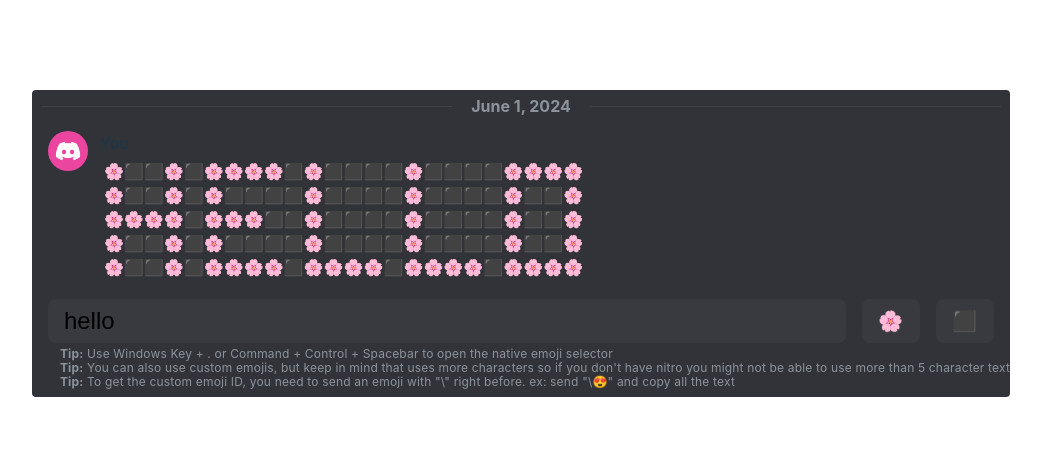
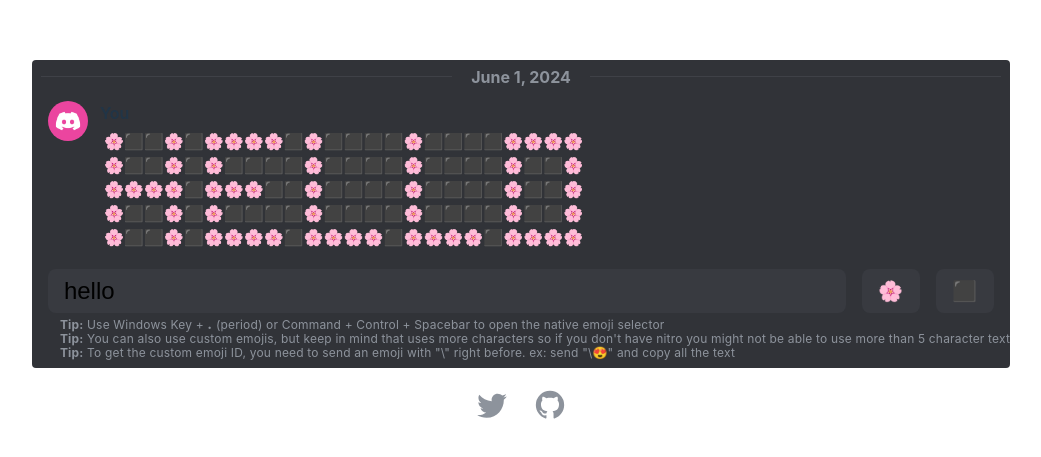
Before and after one commit to Fraulk/emoji-text, a React (Vite) app: page / in a window 1280 px wide. Shown: the part 157-614 px from the top of the page, without its empty margins (119-1160 px from the left). Built offline with nearby package versions, Linux system fonts and the light colour scheme.

Commit message:
add: socials

```diff
--- a/src/App.scss
+++ b/src/App.scss
@@ -145,6 +145,40 @@
     }
 }
 
+.socials {
+    margin-top: 1rem;
+    display: flex;
+    gap: 1rem;
+    justify-content: center;
+
+    .socials__item {
+        width: 34px;
+        height: 34px;
+        padding: .25rem;
+        display: flex;
+        justify-content: center;
+        align-items: center;
+        cursor: pointer;
+        border-radius: 4px;
+        transition: box-shadow .1s ease-out, background-color .1s ease-out;
+        color: #8d939c;
+    }
+
+    .socials__item:hover {
+        background-color: #393c41;
+        box-shadow: 0 6px 5px -2px #00000041;
+
+        &.twitter {
+            color: #1da1f2;
+        }
+
+        &.github {
+            color: #6e5494;
+        }
+    }
+
+}
+
 @keyframes slideIn {
     from {
         top: -2.35rem;
--- a/src/App.tsx
+++ b/src/App.tsx
@@ -18,8 +18,6 @@ const App = () => {
         month: 'long',
         day: 'numeric',
       };
-
-    // https://discord.com/channels/549986543650078722/549986543650078725/1246131082676535347
 
     const filterText = (e: any) => {
         const value = e.target.value;
@@ -55,6 +53,7 @@ const App = () => {
     }
 
     return (
+        <>
             <div className="app">
                 <div className="date-separator">{new Date().toLocaleDateString(undefined, dateStringOptions)}</div>
                 <div className="gvp__guesses__item">
@@ -121,11 +120,20 @@ const App = () => {
                     />
                 </div>
                 <div className="tips">
-                <div className="tip"><span>Tip:</span> Use Windows Key + . or Command + Control + Spacebar to open the native emoji selector</div>
+                    <div className="tip"><span>Tip:</span> Use Windows Key + <span style={{fontSize: ".9rem"}}>.</span> (period) or Command + Control + Spacebar to open the native emoji selector</div>
                     <div className="tip"><span>Tip:</span> You can also use custom emojis, but keep in mind that uses more characters so if you don't have nitro you might not be able to use more than 5 character text</div>
                     <div className="tip"><span>Tip:</span> To get the custom emoji ID, you need to send an emoji with "\" right before. ex: send "\😍" and copy all the text</div>
                 </div>
             </div>
+            <div className="socials">
+                <a className="socials__item twitter" href="https://twitter.com/freaksboi" target="_blank">
+                    <svg xmlns="http://www.w3.org/2000/svg" viewBox="0 0 24 24"><path d="M22.46,6C21.69,6.35 20.86,6.58 20,6.69C20.88,6.16 21.56,5.32 21.88,4.31C21.05,4.81 20.13,5.16 19.16,5.36C18.37,4.5 17.26,4 16,4C13.65,4 11.73,5.92 11.73,8.29C11.73,8.63 11.77,8.96 11.84,9.27C8.28,9.09 5.11,7.38 3,4.79C2.63,5.42 2.42,6.16 2.42,6.94C2.42,8.43 3.17,9.75 4.33,10.5C3.62,10.5 2.96,10.3 2.38,10C2.38,10 2.38,10 2.38,10.03C2.38,12.11 3.86,13.85 5.82,14.24C5.46,14.34 5.08,14.39 4.69,14.39C4.42,14.39 4.15,14.36 3.89,14.31C4.43,16 6,17.26 7.89,17.29C6.43,18.45 4.58,19.13 2.56,19.13C2.22,19.13 1.88,19.11 1.54,19.07C3.44,20.29 5.7,21 8.12,21C16,21 20.33,14.46 20.33,8.79C20.33,8.6 20.33,8.42 20.32,8.23C21.16,7.63 21.88,6.87 22.46,6Z" fill="currentColor" /></svg>
+                </a>
+                <a className="socials__item github" href="https://github.com/fraulk/emoji-text" target="_blank">
+                    <svg xmlns="http://www.w3.org/2000/svg" viewBox="0 0 24 24"><path d="M12,2A10,10 0 0,0 2,12C2,16.42 4.87,20.17 8.84,21.5C9.34,21.58 9.5,21.27 9.5,21C9.5,20.77 9.5,20.14 9.5,19.31C6.73,19.91 6.14,17.97 6.14,17.97C5.68,16.81 5.03,16.5 5.03,16.5C4.12,15.88 5.1,15.9 5.1,15.9C6.1,15.97 6.63,16.93 6.63,16.93C7.5,18.45 8.97,18 9.54,17.76C9.63,17.11 9.89,16.67 10.17,16.42C7.95,16.17 5.62,15.31 5.62,11.5C5.62,10.39 6,9.5 6.65,8.79C6.55,8.54 6.2,7.5 6.75,6.15C6.75,6.15 7.59,5.88 9.5,7.17C10.29,6.95 11.15,6.84 12,6.84C12.85,6.84 13.71,6.95 14.5,7.17C16.41,5.88 17.25,6.15 17.25,6.15C17.8,7.5 17.45,8.54 17.35,8.79C18,9.5 18.38,10.39 18.38,11.5C18.38,15.32 16.04,16.16 13.81,16.41C14.17,16.72 14.5,17.33 14.5,18.26C14.5,19.6 14.5,20.68 14.5,21C14.5,21.27 14.66,21.59 15.17,21.5C19.14,20.16 22,16.42 22,12A10,10 0 0,0 12,2Z" fill="currentColor" /></svg>
+                </a>
+            </div>
+        </>
     );
 };
 
```
Lines whose indentation alone changed are shown as unchanged.
